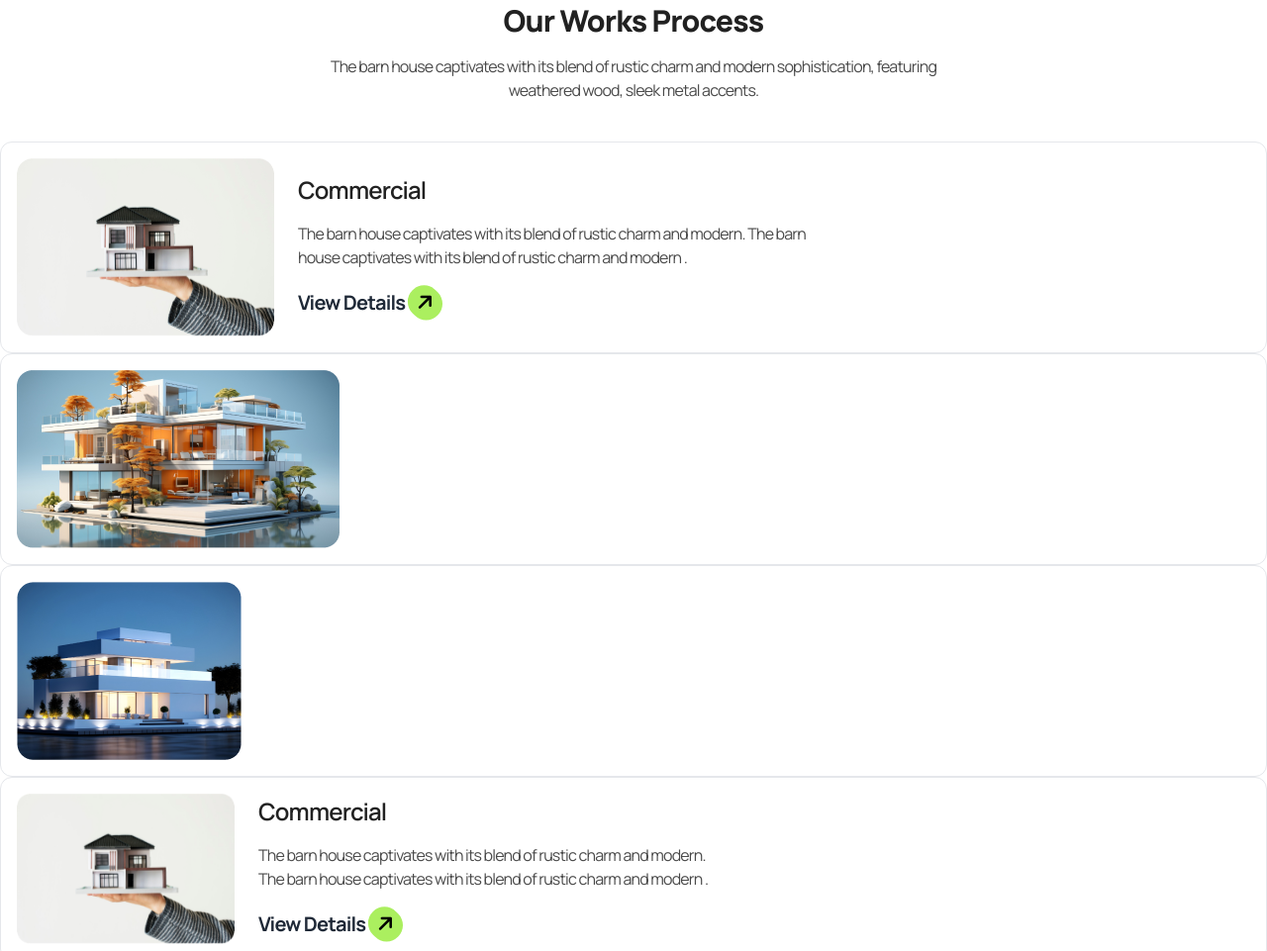
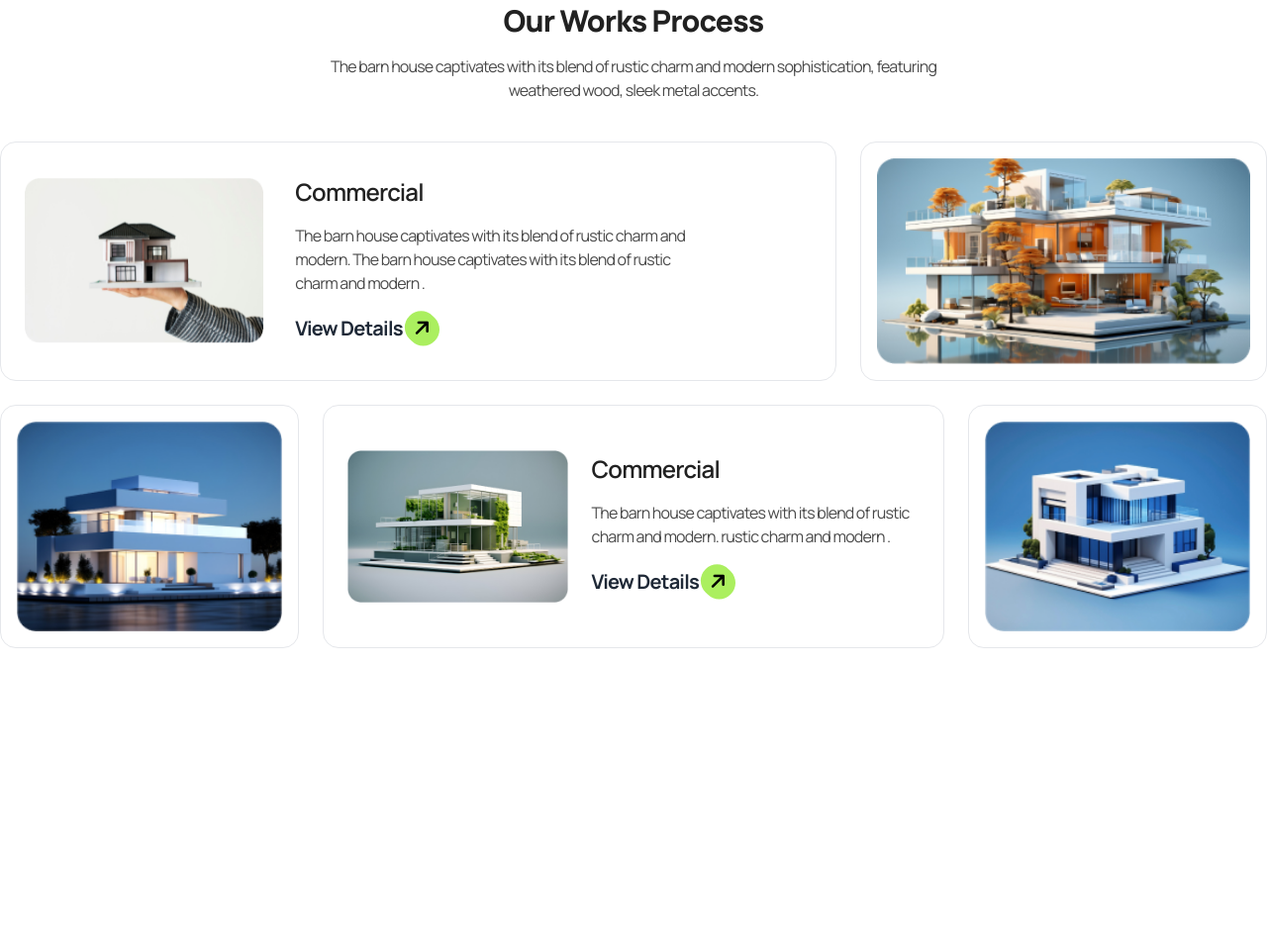
Before and after one commit to designer-sujon/a3-renterio, a plain HTML site: page index.html in a window 1280 px wide. Shown: the part 1996-2957 px from the top of the page at 99% size. After the commit the page ends 2731 px from the top, so only its background shows below. Drawn offline with nearby package versions, Linux system fonts and the light colour scheme.

Commit message:
Latest work done

```diff
--- a/index.html
+++ b/index.html
@@ -182,40 +182,41 @@
               <p class="text-center text-description-color w-3/4 lg:w-2/4 mx-auto">The barn house captivates with its blend of rustic charm and modern sophistication, featuring weathered wood, sleek metal accents.</p>
              </div>
              <!-- Card -->
+              <div class="grid lg:grid-cols-3 gap-6">
+                  <!-- card-1 -->
+                 <div class="border  border-gray-200 rounded-2xl px-6 py-4 lg:flex lg:gap-8 justify-center items-center lg:col-span-2">
                   <div>
-
-                  <!-- card-1 -->
-                 <div class="border rounded-xl p-4 lg:flex lg:gap-6 items-center">
-                  <div>
-                    <img src="assets/img1.png" alt="">
+                    <img class="w-[420px]" src="assets/img1.png" alt="">
                   </div>
                   <div class="space-y-4">
                     <h2 class="text-2xl text-title-color font-semibold">Commercial</h2>
-                  <p class="text-description-color lg:w-3/5 mt-2">The barn house captivates with its blend of rustic charm and modern. The barn house captivates with its blend of rustic charm and modern .</p>
-                  <p class="font-bold text-xl">View Details <i class="fa-solid fa-arrow-right bg-primary p-2 rounded-full text-black -rotate-45"></i></p>
+                  <p class="text-description-color lg:w-4/5 mt-2">The barn house captivates with its blend of rustic charm and modern. The barn house captivates with its blend of rustic charm and modern .</p>
+                  <p class="font-bold text-xl cursor-pointer">View Details <i class="fa-solid fa-arrow-right bg-primary p-2 rounded-full text-black -rotate-45"></i></p>
                  </div>
                   </div>
                    <!-- card-2 -->
-                  <div class="border rounded-xl p-4"><img src="assets/img2.png" alt="">
+                  <div class="border  border-gray-200 rounded-2xl p-4 flex justify-center items-center"><img class="w-full" src="assets/img2.png" alt="">
                   </div>
-
+              </div>
+              <!-- card 3 4 5 6 -->
+              <div class="grid lg:grid-cols-4 gap-6 mt-6">
                 <!-- card-3 -->
-                    <div class="border rounded-xl p-4"><img src="assets/img5.png" alt=""></div>
+                <div class="border  border-gray-200 rounded-2xl p-4"><img class="w-full h-52 lg:h-auto" src="assets/img5.png" alt=""></div>
                 <!-- card-4 -->
-                   <div class="border rounded-xl p-4 lg:flex lg:gap-6 items-center">
+                <div class="border  border-gray-200 rounded-2xl px-6 py-2 lg:flex lg:gap-6 items-center lg:col-span-2">
                  <div>
-                      <img class="w-[220px]" src="assets/img1.png" alt="">
+                   <img class="w-[420px]" src="assets/img4.png" alt="">
                  </div>
                  <div class="space-y-4">
                    <h2 class="text-2xl text-title-color font-semibold">Commercial</h2>
-                    <p class="text-description-color lg:w-2/4 mt-2">The barn house captivates with its blend of rustic charm and modern. The barn house captivates with its blend of rustic charm and modern .</p>
-                    <p class="font-bold text-xl">View Details <i class="fa-solid fa-arrow-right bg-primary p-2 rounded-full text-black -rotate-45"></i></p>
+                 <p class="text-description-color lg:w-4/4 mt-2">The barn house captivates with its blend of rustic charm and modern. rustic charm and modern .</p>
+                 <p class="font-bold text-xl cursor-pointer">View Details <i class="fa-solid fa-arrow-right bg-primary p-2 rounded-full text-black -rotate-45"></i></p>
                 </div>
                  </div>
                  <!-- card-5 -->
-                    <div class="border rounded-xl p-4"><img src="assets/img3.png" alt=""></div>
+                 <div class="border border-gray-200 rounded-2xl p-4"><img class="w-full h-52 lg:h-auto" src="assets/img3.png" alt=""></div>
                  <!-- card-6 -->
-                    <div class="border rounded-xl p-4"><img src="assets/img5.png" alt=""></div>
+                 <div class="border  border-gray-200  rounded-2xl p-4 lg:hidden"><img class="w-full h-52" src="assets/img5.png" alt=""></div>
               </div>
            </section>
 
```
Lines whose indentation alone changed are shown as unchanged.
